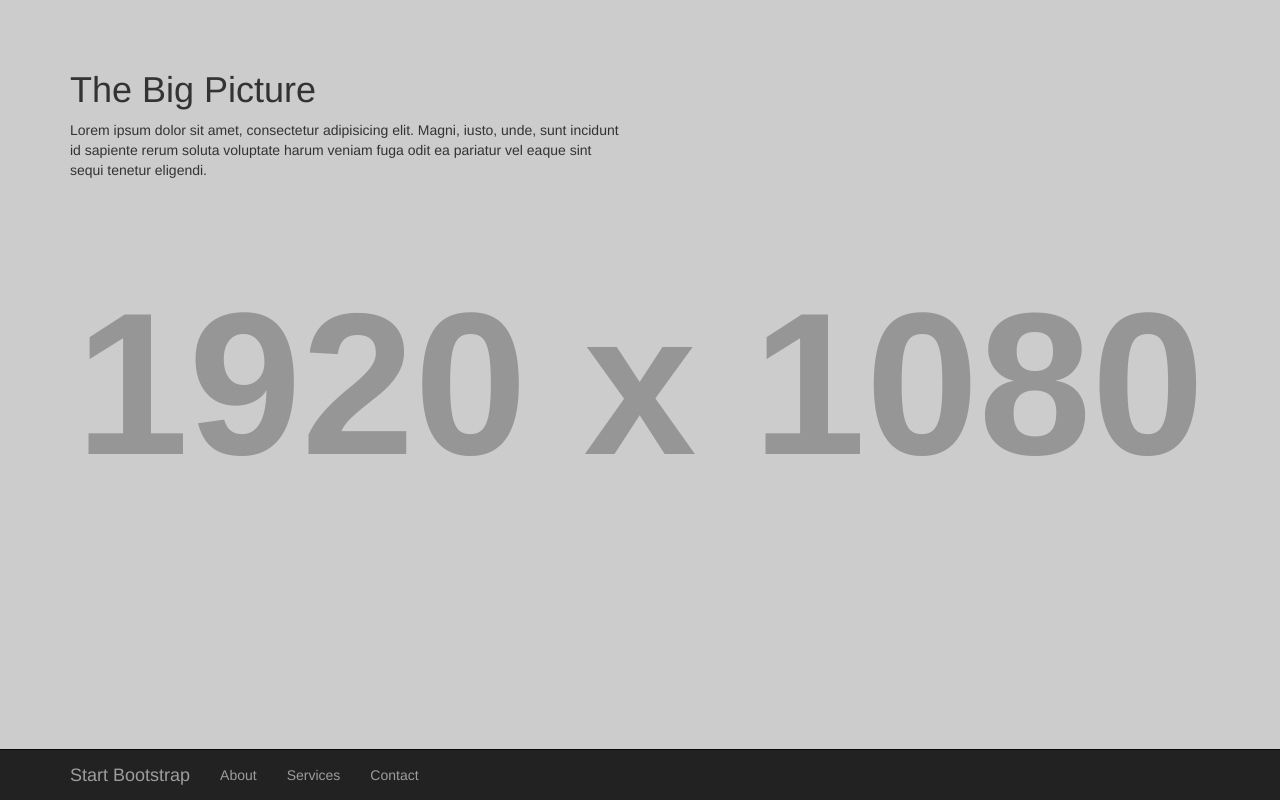
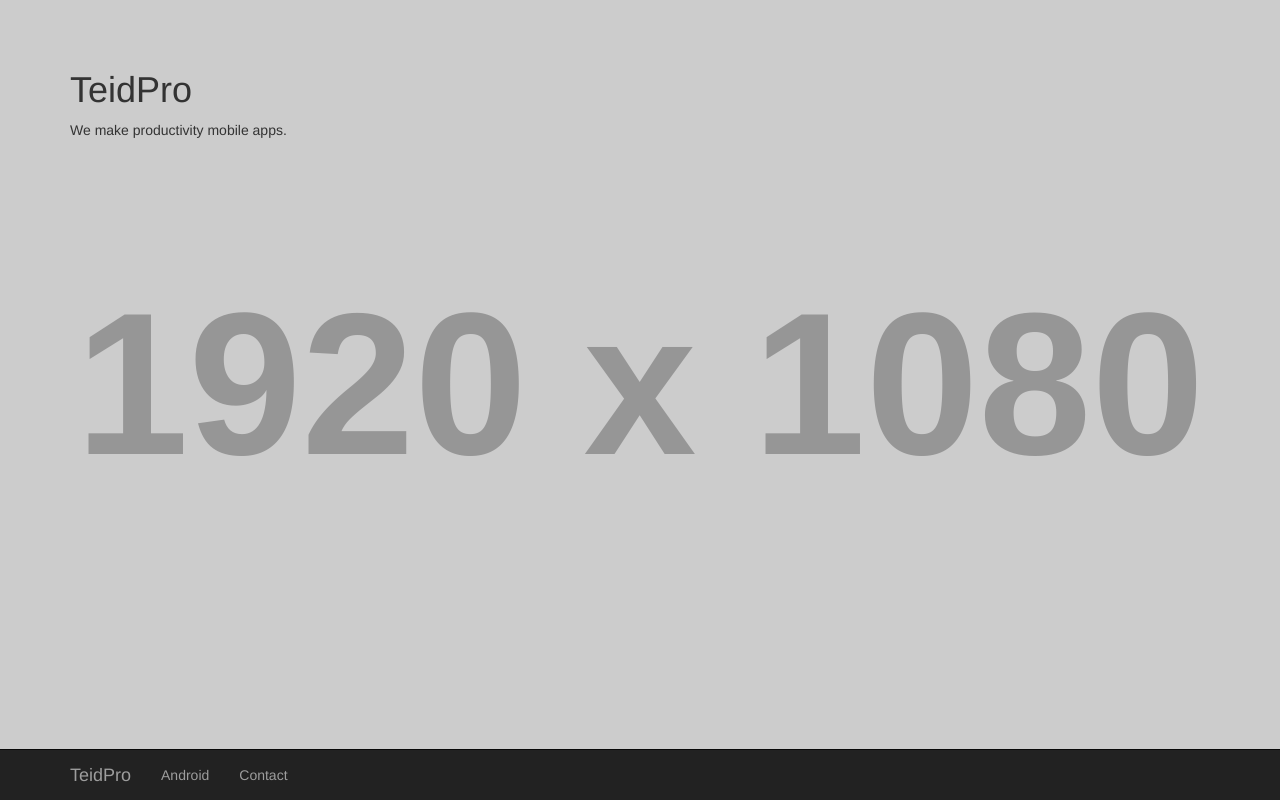
Before and after one commit to teidpro/teidpro.github.io, a plain HTML site: page index.html in a window 1280 px wide. Drawn offline with Linux system fonts and the light colour scheme; placeholder pictures from the web are drawn by us.

Commit message:
add actual content

```diff
--- a/index.html
+++ b/index.html
@@ -10,7 +10,7 @@
     <meta name="description" content="">
     <meta name="author" content="">
 
-    <title>The Big Picture - Start Bootstrap Template</title>
+    <title>TeidPro</title>
 
     <!-- Bootstrap Core CSS -->
     <link href="css/bootstrap.min.css" rel="stylesheet">
@@ -40,19 +40,19 @@
                     <span class="icon-bar"></span>
                     <span class="icon-bar"></span>
                 </button>
-                <a class="navbar-brand" href="#">Start Bootstrap</a>
+                <a class="navbar-brand" href="#">TeidPro</a>
             </div>
             <!-- Collect the nav links, forms, and other content for toggling -->
             <div class="collapse navbar-collapse" id="bs-example-navbar-collapse-1">
                 <ul class="nav navbar-nav">
                     <li>
-                        <a href="#">About</a>
+                        <a href="https://play.google.com/store/apps/developer?id=TeidPro">Android</a>
                     </li>
+                  <!--   <li>
+                        <a href="#">Services</a>
+                    </li> -->
                     <li>
-                        <a href="#">Services</a>
-                    </li>
-                    <li>
-                        <a href="#">Contact</a>
+                        <a href="mailto:teidpro@gmail.com">Contact</a>
                     </li>
                 </ul>
             </div>
@@ -65,8 +65,8 @@
     <div class="container">
         <div class="row">
             <div class="col-md-6 col-sm-12">
-                <h1>The Big Picture</h1>
-                <p>Lorem ipsum dolor sit amet, consectetur adipisicing elit. Magni, iusto, unde, sunt incidunt id sapiente rerum soluta voluptate harum veniam fuga odit ea pariatur vel eaque sint sequi tenetur eligendi.</p>
+                <h1>TeidPro</h1>
+                <p>We make productivity mobile apps.</p>
             </div>
         </div>
         <!-- /.row -->
```
